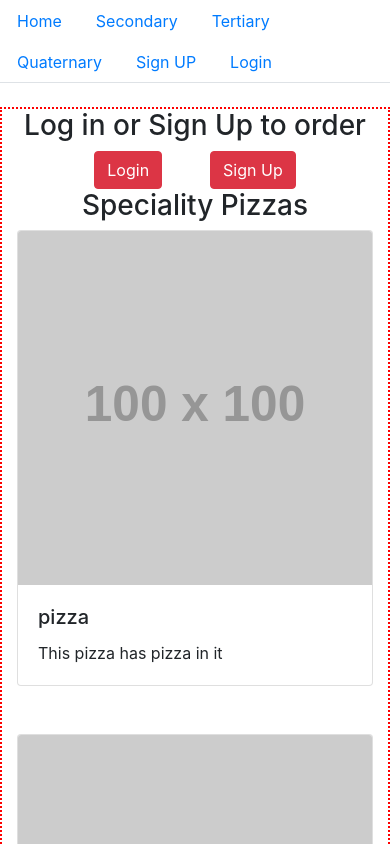
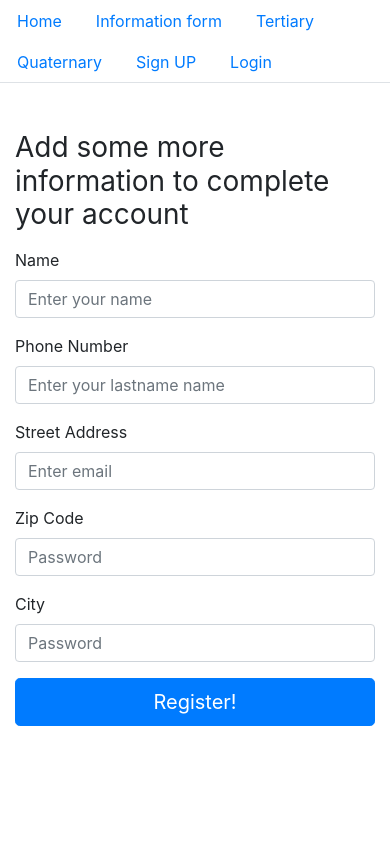
Before and after one commit to cswitzer85/project3, a React (Create React App) app in the folder client/: page /InfoForm in a window 390 px wide. Shown: the top 844 px of the page. Built offline with nearby package versions, Linux system fonts and the light colour scheme.

Commit message:
Changed Secondary page to be a Information form that takes name, phone, and address. OnSubmit has no functionality yet.

```diff
--- a/client/src/components/MainContainer.js
+++ b/client/src/components/MainContainer.js
@@ -2,7 +2,7 @@ import React, { useEffect, useState } from "react";
 import { BrowserRouter as Router, Route, Switch } from "react-router-dom";
 import NavTabs from "./NavTabs";
 import Home from "./pages/Home";
-import Secondary from "./pages/Secondary";
+import InfoForm from "./pages/InfoForm";
 import Tertiary from "./pages/ Tertiary";
 import Quaternary from "./pages/Quaternary";
 import SignupForm from "./pages/SignupForm";
@@ -21,7 +21,7 @@ function MainContentContainer(){
           <NavTabs/>
 
           <Switch>
-            <Route exact path="/Secondary" component={Secondary}/>
+            <Route exact path="/InfoForm" component={InfoForm}/>
             <Route exact path="/Tertiary" component={Tertiary}/>
             <Route exact path="/Quaternary" component={Quaternary}/>
             <Route exact path="/LoginForm" component={LoginForm}/>
--- a/client/src/components/NavTabs.js
+++ b/client/src/components/NavTabs.js
@@ -17,10 +17,10 @@ function NavTabs() {
       </li>
       <li className="nav-item">
         <Link
-          to="/Secondary"
-          className={location.pathname === "Secondary" ? "nav-link active" : "nav-link"}
+          to="/InfoForm"
+          className={location.pathname === "InfoForm" ? "nav-link active" : "nav-link"}
         >
-          Secondary
+          Information form
         </Link>
       </li>
       <li className="nav-item">
--- /dev/null
+++ b/client/src/components/pages/InfoForm.js
@@ -0,0 +1,106 @@
+import React, {useState} from "react";
+
+function InfoForm(){
+
+  const [info, setInfo] = useState({
+    name: "",
+    phone: "",
+    street: "",
+    zip: "",
+    city: ""
+  });
+
+  const onSubmit = function(event){
+    event.preventDefault();
+
+    //Add this to database and redirect
+    alert("To do: Add this info to database, redirect to next page.");
+
+  }
+
+  const onChange = function(event){
+    event.preventDefault();
+
+    const { name, value } = event.target;
+
+    setInfo({
+      ...info,
+      [name]: value
+    });
+  }
+
+  return (
+    <div className="container">
+    <div className="row">
+        <div className="col-md-6 mt-5 mx-auto">
+            <form noValidate onSubmit={onSubmit}>
+                <h1 className="h3 mb-3 font-weight-normal">Add some more information to complete your account</h1>
+                <div className="form-group">
+                    <label htmlFor="name">Name</label>
+                    <input
+                        type="text"
+                        className="form-control"
+                        name="name"
+                        placeholder="Enter your name"
+                        value={info.name}
+                        onChange={onChange}
+                    />
+                </div>
+                <div className="form-group">
+                    <label htmlFor="name">Phone Number</label>
+                    <input
+                        type="text"
+                        className="form-control"
+                        name="phone"
+                        placeholder="Enter your lastname name"
+                        value={info.phone}
+                        onChange={onChange}
+                    />
+                </div>
+                <div className="form-group">
+                    <label htmlFor="email">Street Address</label>
+                    <input
+                        type="email"
+                        className="form-control"
+                        name="street"
+                        placeholder="Enter email"
+                        value={info.street}
+                        onChange={onChange}
+                    />
+                </div>
+                <div className="form-group">
+                    <label htmlFor="password">Zip Code</label>
+                    <input
+                        type="text"
+                        className="form-control"
+                        name="zip"
+                        placeholder="Password"
+                        value={info.zip}
+                        onChange={onChange}
+                    />
+                </div>
+                <div className="form-group">
+                    <label htmlFor="password">City</label>
+                    <input
+                        type="text"
+                        className="form-control"
+                        name="city"
+                        placeholder="Password"
+                        value={info.city}
+                        onChange={onChange}
+                    />
+                </div>
+                <button
+                    type="submit"
+                    className="btn btn-lg btn-primary btn-block"
+                >
+                    Register!
+                </button>
+            </form>
+        </div>
+      </div>
+    </div>
+  );
+}
+
+export default InfoForm;
--- a/client/src/components/pages/Secondary.js
+++ /dev/null
@@ -1,10 +0,0 @@
-import React from "react";
-
-const Secondary = () => (
-  <div>
-    <h1>Secondary Page</h1>
-    <p>Secondary stuff in a "p" tag.</p>
-  </div>
-);
-
-export default Secondary;
```
